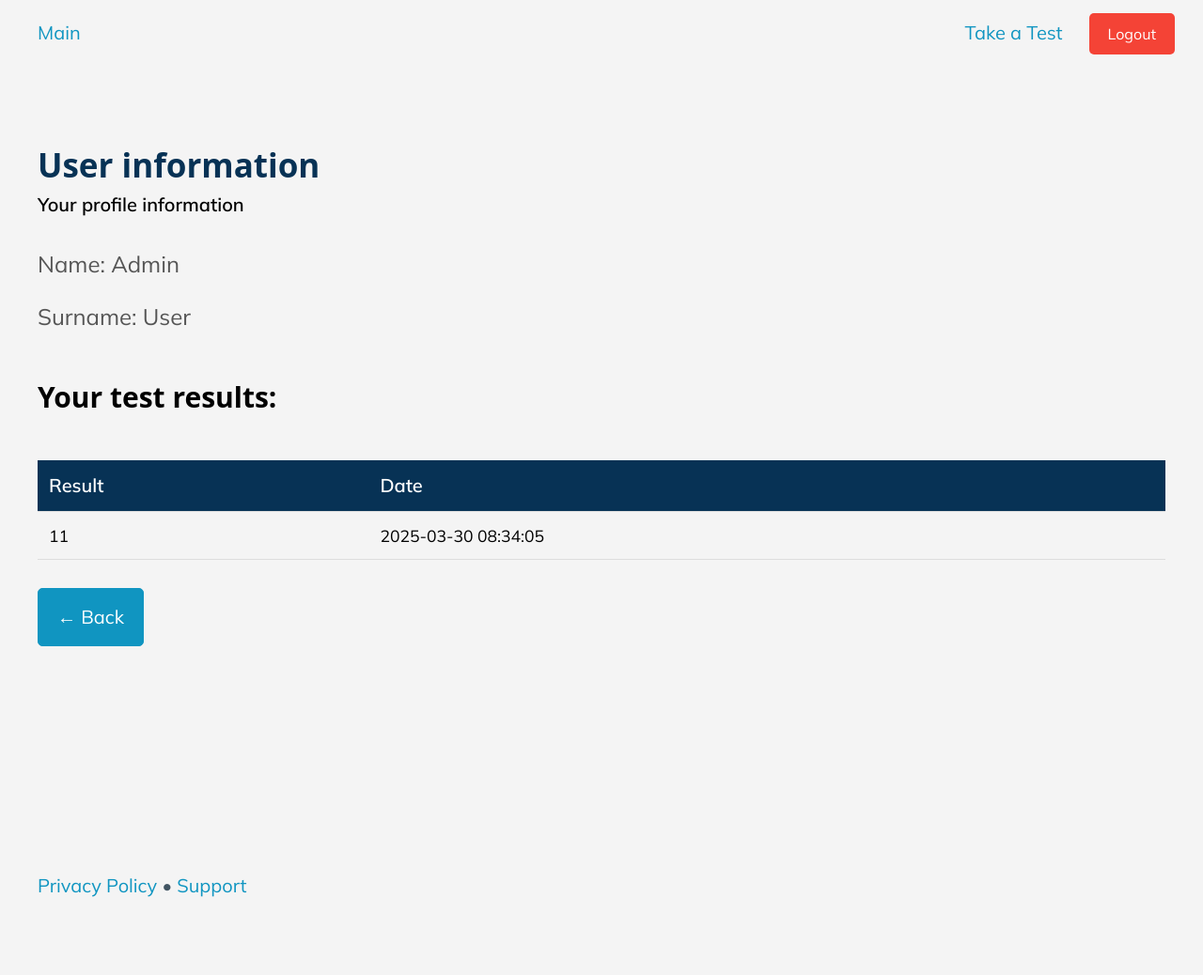
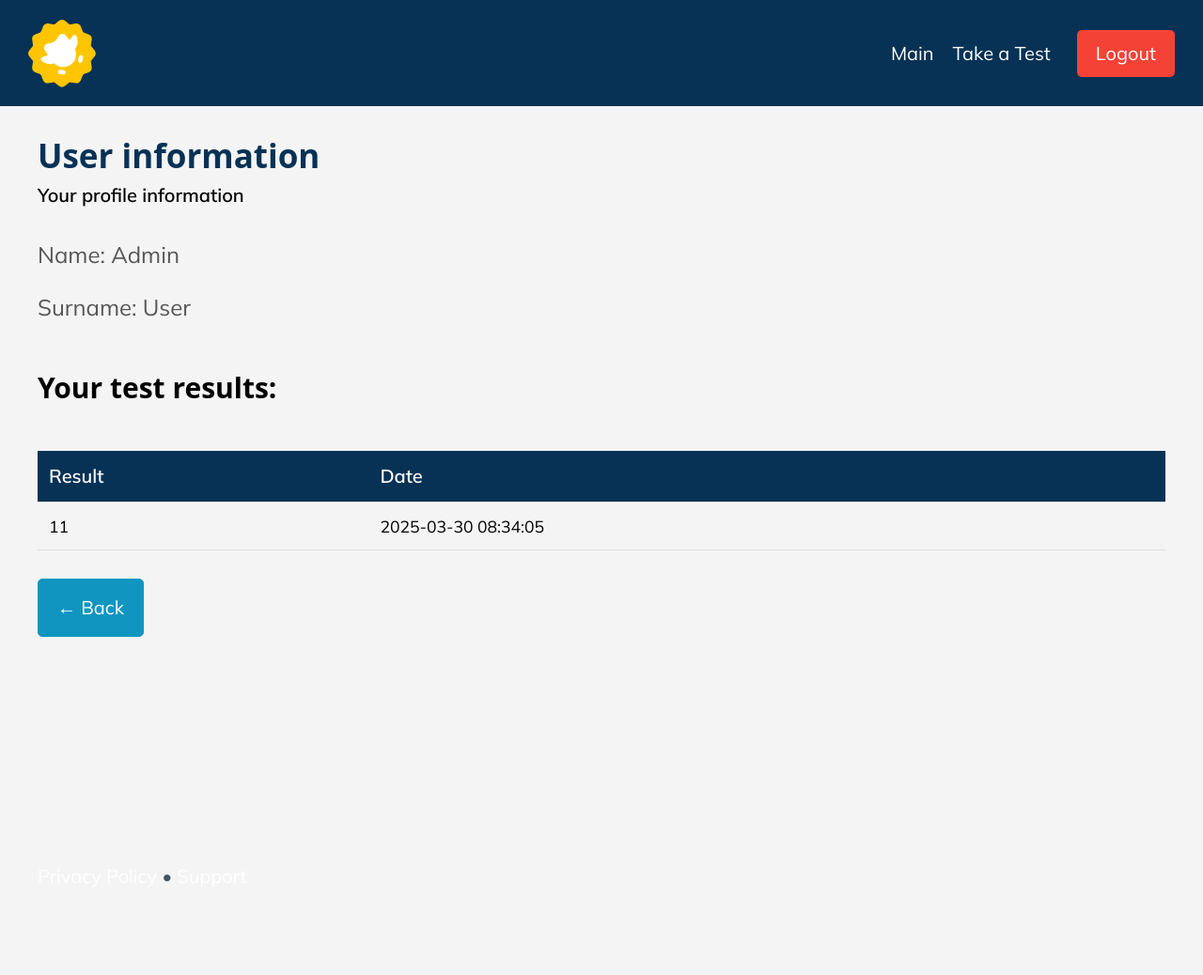
Before and after one commit to mahmudulashev/English-Quiz, a Flask app: page /profile in a window 1280 px wide. Shown: the whole page at 94% size. After the commit the page ends 944 px from the top, so only its background shows below. Run offline with Flask 3, Linux system fonts and the light colour scheme; a user stored in the database is signed in; data comes from the database, SQL or seed files in the repository.

Commit message:
Update profile and leaderboard templates; modify CSS for improved layout and styling

```diff
--- a/static/profile.css
+++ b/static/profile.css
@@ -67,7 +67,7 @@
 .ham-menu span {
     height: 4px;
     width: 100%;
-    background-color: #073255;
+    background-color: #ffffff;
     border-radius: 25px;
     position: absolute;
     left: 50%;
@@ -124,6 +124,26 @@ main {
     margin-top: 30px;
 }
 
+section {
+    margin-top: 3rem;
+}
+
+.header-wrapper {
+    background: #073255;
+    color: white;
+    padding: 20px 0;
+    position: fixed;
+    width: 100%;
+    top: 0;
+    left: 0;
+    z-index: 1000;
+}
+
+a {
+    text-decoration: none;
+    color: #ffffff;
+}
+
 hgroup h2 {
     font-weight: 800;
     color: #073255;
@@ -156,14 +176,13 @@ table th {
     color: white;
 }
 
-.logout {
+.logout-btn {
     background: #f44336;
     color: white;
     padding: 10px 20px;
     border: none;
     border-radius: 5px;
     cursor: pointer;
-    font-size: 16px;
     margin-left: 0.4rem;
 }
 
@@ -173,13 +192,13 @@ p {
     margin-bottom: 1rem;
 }
 
-.logout:hover {
+.logout-btn:hover {
     background: #d32f2f;
 }
 
 .profile {
-    background-color: #073255;
-    color: white;
+    color: #073255;
+    background-color: white;
 }
 
 .profile:hover {
@@ -209,7 +228,12 @@ p {
         align-items: center;
         display: flex;
         padding: 2rem;
+        position: static;
 
+    }
+
+    section {
+        margin-top: 0;
     }
 
     main {
--- a/templates/profile.html
+++ b/templates/profile.html
@@ -35,12 +35,15 @@
 
         <nav class="container">
             <ul>
-                <li><a href="/">Main</a></li>
+                <div class="logo1">
+                    <img src="/static/images/duo.svg" alt="">
+
+                </div>
             </ul>
             <ul>
-
+                <li><a href="/">Main</a></li>
                 <li><a href="/test-cover">Take a Test</a></li>
-                <li><a  class="logout" href="/logout">Logout</a></li>
+                <li><a  class="logout-btn" href="/logout">Logout</a></li>
 
             </ul>
         </nav>
```
Also changed, not shown: templates/leaderboard.html (+4 -3 lines).
